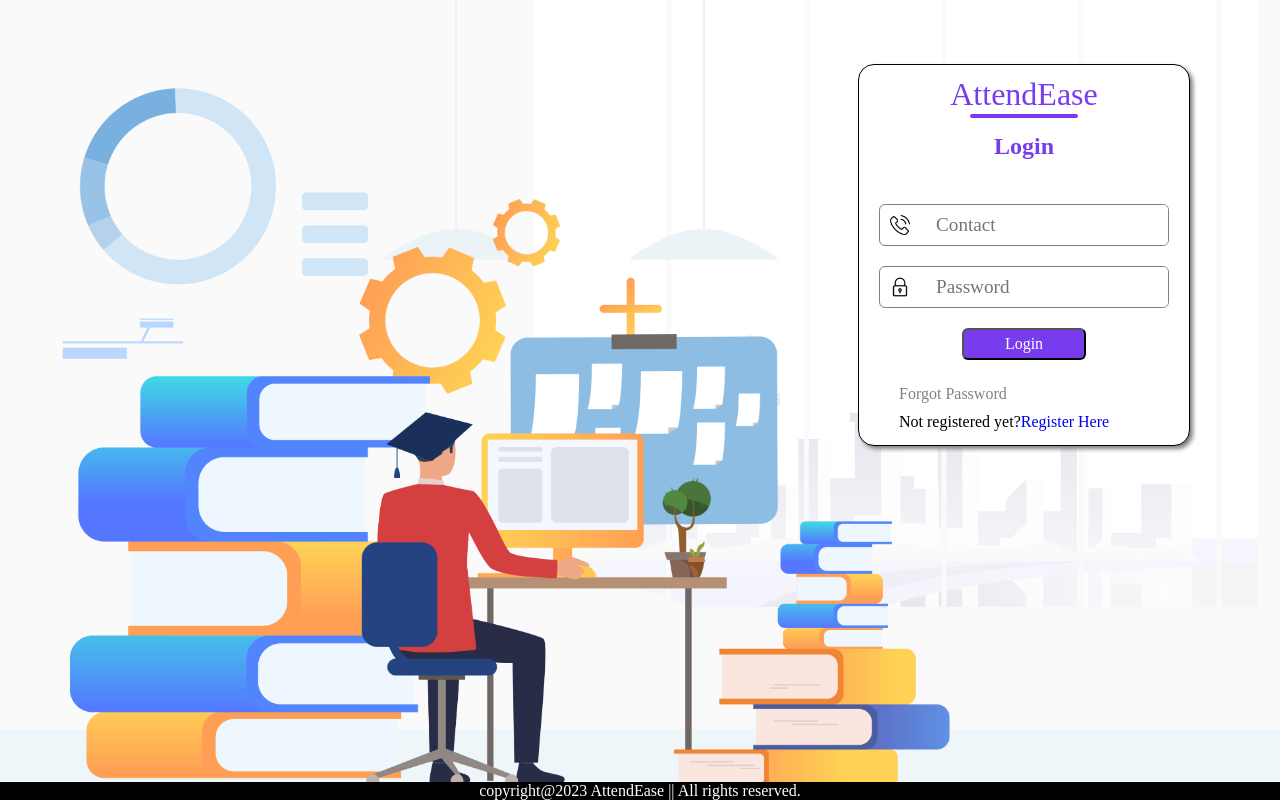
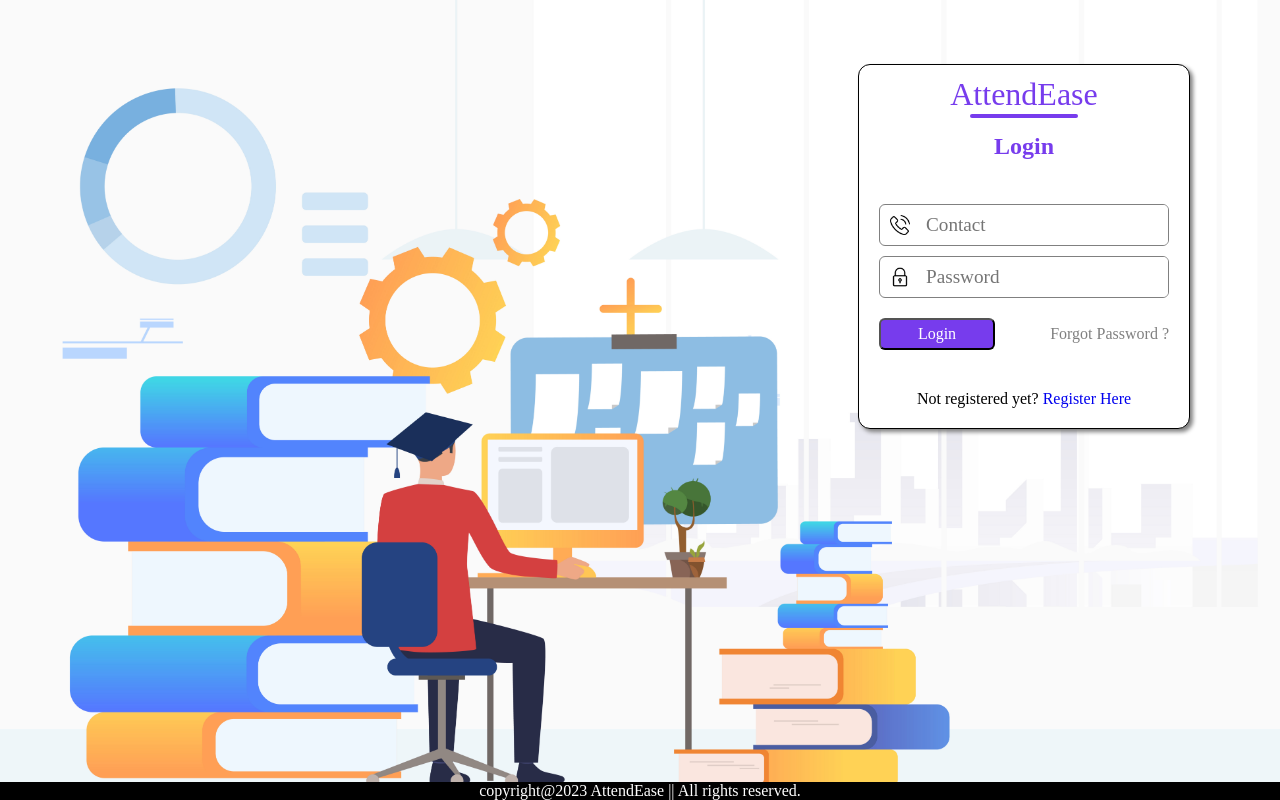
Before and after one commit to ishika3838/Attendance-App, a React (Create React App) app: page / in a window 1280 px wide. Built offline with nearby package versions, Linux system fonts and the light colour scheme.

Commit message:
this is commit

```diff
--- a/src/App.jsx
+++ b/src/App.jsx
@@ -24,6 +24,7 @@ const App = () => {
     <Router>
       <div className="App">
         <Routes>
+
           <Route
             path = "/home"
             element={<Homepage role={role} setSelectedRole={setSelectedRole} />}
--- a/src/components/attendancesheet/index.jsx
+++ b/src/components/attendancesheet/index.jsx
@@ -73,13 +73,13 @@ const AttendanceSheet = () => {
             </div>
             <div className="attendance-buttons">
               <button
-                className={attendance[index] === true ? "present" : ""}
+                className={attendance[index] ? "present" : ""}
                 onClick={() => toggleAttendance(index, true)}
               >
                 Present
               </button>
               <button
-                className={attendance[index] === false ? "absent" : ""}
+                className={!attendance[index] ? "absent" : ""}
                 onClick={() => toggleAttendance(index, false)}
               >
                 Absent
--- a/src/components/login/index.jsx
+++ b/src/components/login/index.jsx
@@ -46,7 +46,10 @@ const Login = ({ role }) => {
         setPassword("");
         setContact("");
       });
-  };
+
+    };
+
+
 
   return (
     <Wrapper className="maincontainer">
@@ -57,8 +60,8 @@ const Login = ({ role }) => {
         <div className="underline"></div>
         <h2>Login</h2>
 
+          <div className="inputs">
         <form onSubmit={handleSubmit}>
-          <div className="inputs">
             <div className="input">
               <img src={contact_icon} alt="contact_icon" />
               <input
@@ -81,19 +84,18 @@ const Login = ({ role }) => {
               />
             </div>
 
+            <div className="button">
+            <button type="submit">Login</button>
+            <Link className="forgot" to="/forgotPassword">
+              Forgot Password ?
+            </Link>
+            </div>
 
-            <button type="submit">Login</button>
-
-            <Link className="forgot" to="/forgotPassword">
-              Forgot Password
-            </Link>
+        </form>
           </div>
-        </form>
         <p>
           Not registered yet?
-          <Link className="register" to="/home">
-            Register Here
-          </Link>
+          <Link className="register" to="/home"> Register Here</Link>
         </p>
       </div>
     </Wrapper>
--- a/src/components/login/style.js
+++ b/src/components/login/style.js
@@ -53,6 +53,7 @@ img{
 input{
     width:100%;
     border:none;
+    outline:none;
     font-size:1.2rem;
     padding:6px 6px;
 }
@@ -62,16 +63,24 @@ form p{
 }
 
 p{
-    margin:0px auto 4px 30px;
+    margin:10px 0;
 }
 
 .forgot{
-    margin:15px auto 0px 30px;
+    // margin:15px auto 0px 30px;
     color:grey;
 }
 
  a{
     text-decoration: none;
+}
+
+.button{
+    display:flex;
+    margin:10px;
+    align-items:center;
+    justify-content:center;
+    justify-content:space-between;
 }
 
 button{
--- a/src/components/register/index.jsx
+++ b/src/components/register/index.jsx
@@ -114,7 +114,7 @@ const Register = ({ handleRegister, role, setSelectedRole }) => {
           <button type="submit" >Register</button>
         </form>
         <p>
-          Already registered <Link to="/">Click Here</Link>
+          Already registered <Link to="/"> Click Here</Link>
         </p>
       </div>
     </Wrapper>
--- a/src/components/register/style.js
+++ b/src/components/register/style.js
@@ -18,7 +18,12 @@ input{
     border:none;
     outline:none;
     font-size:1rem;
+    margin : 0px 5px;
     padding:6px 6px;
+}
+
+form{
+  width:100%;
 }
 
 p {
--- a/src/components/studentDashboard/index.jsx
+++ b/src/components/studentDashboard/index.jsx
@@ -6,10 +6,11 @@ import StudentProfile from "../studentProfile";
 import { Link } from "react-router-dom";
 const StudentDashboard = ({ setSelectedRole, user }) => {
   const [profileComplete, setProfileComplete] = useState(
-    localStorage.getItem("profileCompleted") === "true"
+    localStorage.getItem("profileCompleted") === "false"
   );
   const [studentData, setStudentData] = useState({});
   const [showProfileForm, setShowProfileForm] = useState(false);
+
   useEffect(() => {
     if (!localStorage.getItem("USER"))
         window.location = "/";
--- a/src/index.css
+++ b/src/index.css
@@ -1,10 +1,10 @@
 body {
-  margin: 0;
+  /* margin: 0; */
+  /* padding:0; */
   font-family:  ui-monospace;
   -webkit-font-smoothing: antialiased;
   -moz-osx-font-smoothing: grayscale;
   background-color: rgb(238, 247, 252);
-  padding:0;
   font-size: 16px;
 }
 
@@ -53,15 +53,16 @@ justify-content: center;
 width:310px;
 margin : 0 auto;
 padding:10px 10px;
-border-radius:16px;
+border-radius:12px;
 box-shadow: grey  3px 3px 4px;
 top:8%;
 }
 
 .input{
   display:flex;
-  gap :10px;
+  /* gap :10px; */
   font-size:1.5rem;
+  /* width:100%; */
   border: 1px solid grey;
   border-radius:6px;
   outline:none;
```
Lines whose indentation alone changed are shown as unchanged.
